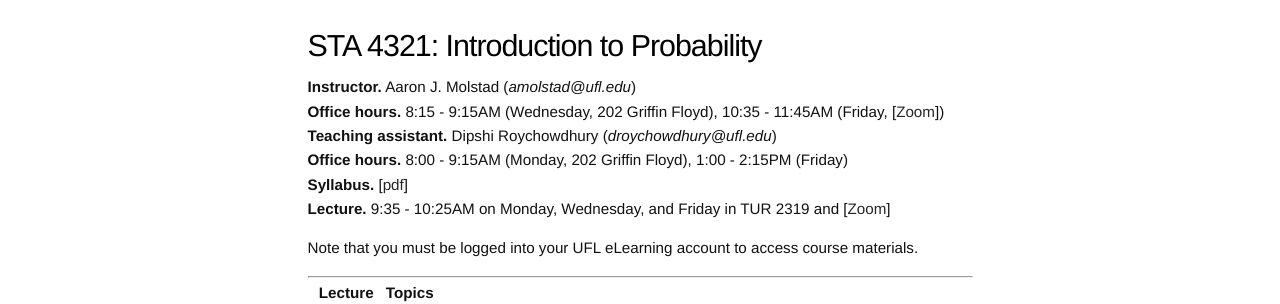
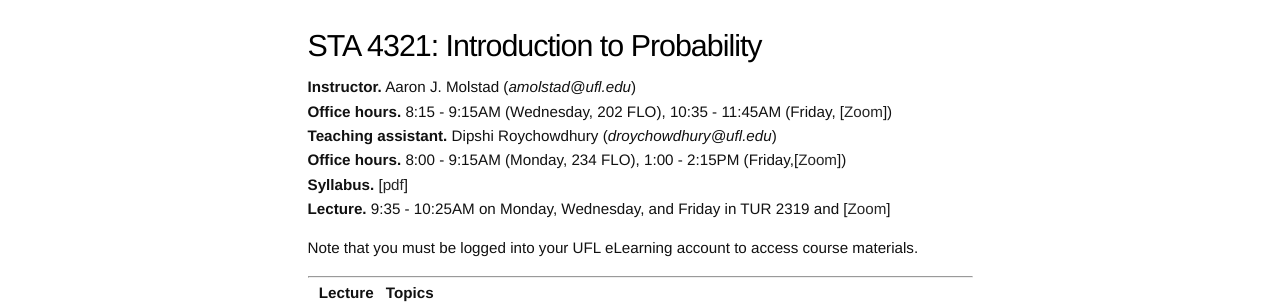
Before and after one commit to ajmolstad/ajmolstad.github.io, a Jekyll site: the page built from S22_STA4321.md, in a window 1280 px wide. Shown: the top 304 px of the page. Built offline with Jekyll 4.4.1, drawn with Linux system fonts in a browser that asks for light colours.

Commit message:
Update S22_STA4321.md

```diff
--- a/S22_STA4321.md
+++ b/S22_STA4321.md
@@ -5,9 +5,10 @@
 ---
 # STA 4321: Introduction to Probability
 **Instructor.** Aaron J. Molstad (*amolstad@ufl.edu*)
-**Office hours.** 8:15 - 9:15AM (Wednesday, 202 Griffin Floyd), 10:35 - 11:45AM (Friday, [[Zoom](https://ufl.zoom.us/my/ajmolstad)])
+**Office hours.** 8:15 - 9:15AM (Wednesday, 202 FLO), 10:35 - 11:45AM (Friday, [[Zoom](https://ufl.zoom.us/my/ajmolstad)])
 **Teaching assistant.** Dipshi Roychowdhury (*droychowdhury@ufl.edu*)
-**Office hours.** 8:00 - 9:15AM (Monday, 202 Griffin Floyd), 1:00 - 2:15PM (Friday)
+**Office hours.** 8:00 - 9:15AM (Monday, 234 FLO), 1:00 - 2:15PM (Friday,[[Zoom](https://us04web.zoom.us/j/71208490495?pwd=ODZ5ZEs3bVhlbkNaUU5vNlg4YXFSZz09
+)])
 **Syllabus.** [[pdf](https://ufl.instructure.com/files/65528035/download?download_frd=1)]
 **Lecture.** 9:35 - 10:25AM on Monday, Wednesday, and Friday in TUR 2319 and [[Zoom](
  https://ufl.zoom.us/j/96018615199?pwd=OGRYK0ZwVXZlSjVBbWdlL2R3M2hEUT09)]
```
